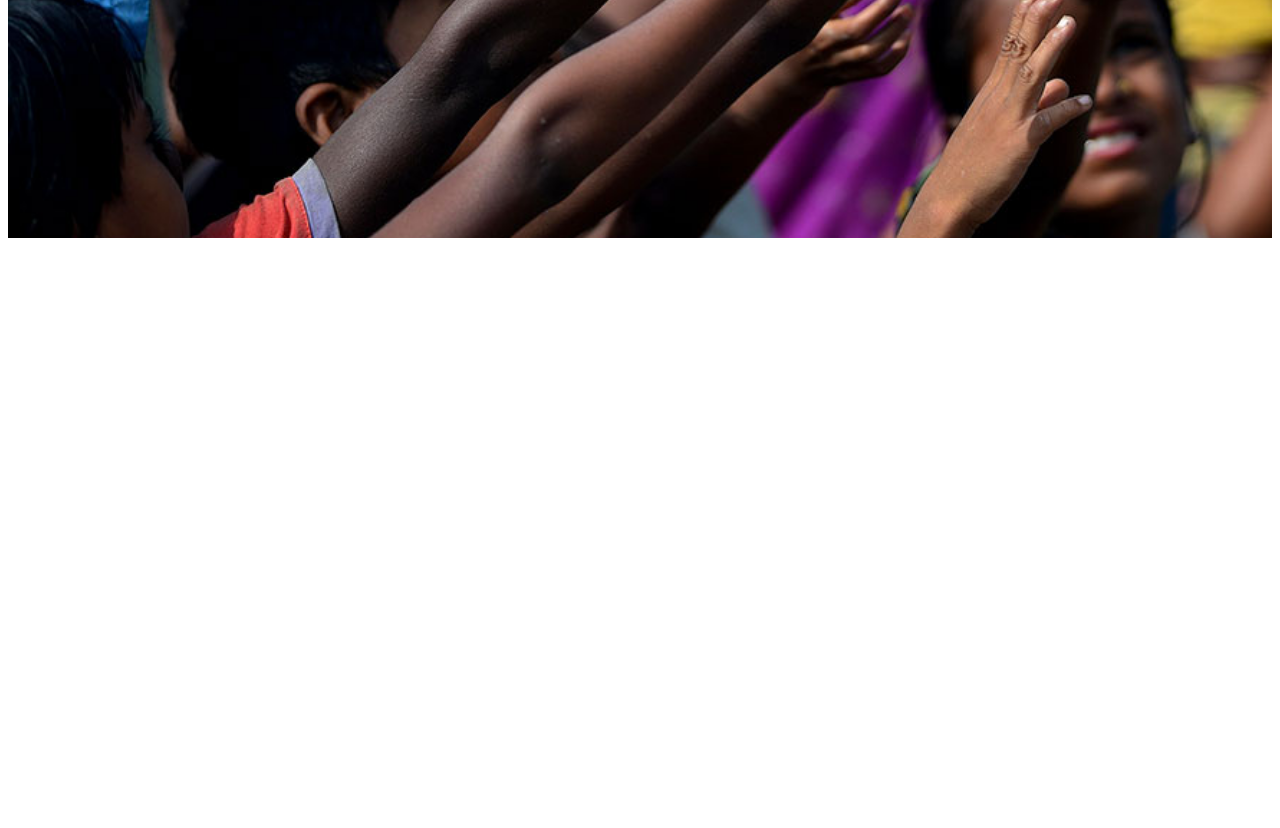
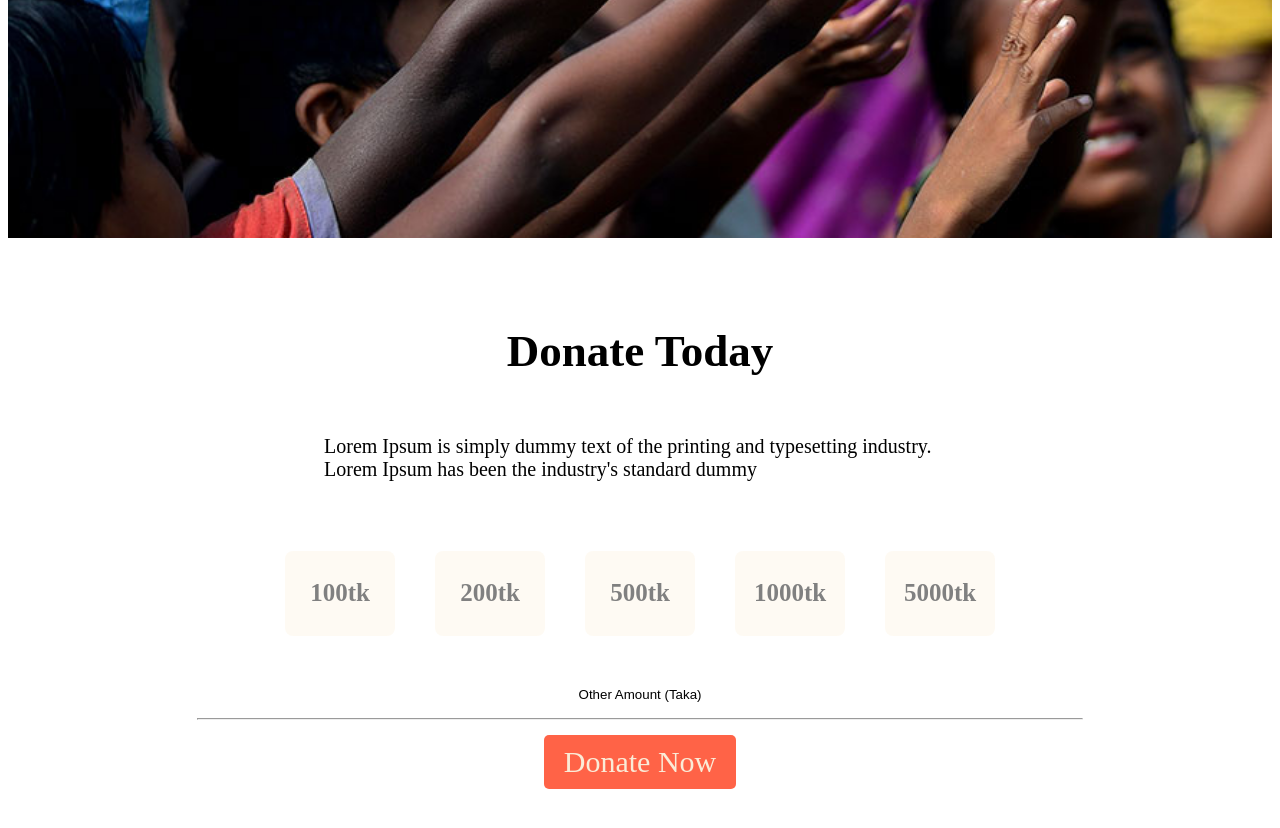
Before and after one commit to Rahatfa/1st-assignmnet, a plain HTML site: page index.html in a window 1280 px wide. Shown: the part 570-1398 px from the top of the page. Before the commit the page ends 816 px from the top, so only its background shows below. Drawn offline with Linux system fonts and the light colour scheme.

Commit message:
2nd section added

```diff
--- a/index.html
+++ b/index.html
@@ -18,12 +18,31 @@
             </p>
 
             <a class="button" href="">Donate Now</a>
+         </div>
 
+    </section>
+
+    <section class="donate">
+        <h2>Donate Today</h2>
+        <p>Lorem Ipsum is simply dummy text of the printing and typesetting industry. Lorem Ipsum has been the industry's standard dummy</p>
+        <div class="boxs1">
+            <div class="card1">100tk</div>
+            <div class="card1">200tk</div>
+            <div class="card1">500tk</div>
+            <div class="card1">1000tk</div>
+            <div class="card1">5000tk</div>
         </div>
+
+        <input class="other-amount" type="text" value="Other Amount (Taka)">
+        <hr class="line">
 
 
 
+        <a href="" class="button">Donate Now</a>
     </section>
+
+
+
 
 </body>
 </html>
--- a/style.css
+++ b/style.css
@@ -20,13 +20,65 @@ body{
     color: antiquewhite;
     text-decoration: none;
     padding: 10px 20px;
-    margin-top: 10px;
 }
 h1{
     margin: 0;
     font-size: 60px;
 }
+
 .top-section{
     width: 70%;
     margin: 10px;
 }
+
+.donate {
+    width: 100%;
+    margin: 50px auto;
+    display: flex;
+    justify-content: center;
+    align-items: center;
+    flex-flow: column;
+}
+.donate p{
+    width: 50%;
+    font-size: 20px;
+
+}
+
+.boxs1 {
+    width: 100%;
+    margin: 50px auto;
+    display: flex;
+    justify-content: center;
+    align-items: center;
+}
+
+.card1 {
+    height: 85px;
+    font-weight: bold;
+    width: 110px;
+    display: flex;
+    justify-content: center;
+    align-items: center;
+    margin: 0 20px;
+    background-color: #f5deb329;
+    color: grey;
+    font-size: 25px;
+    border-radius: 8px;
+}
+
+.other-amount{
+    text-align: center;
+    justify-content: center;
+    border: none;
+    display: flex;
+}
+
+.line{
+    width: 70%;
+}
+
+.button{
+    justify-content: center;
+    text-align: center;
+}
```
